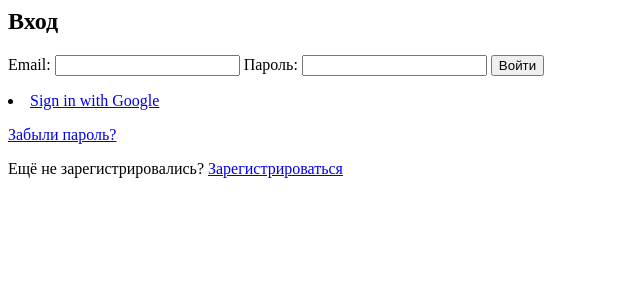
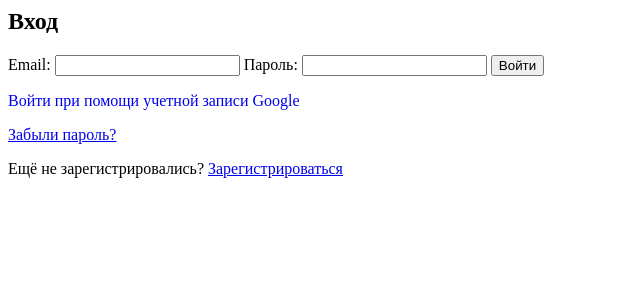
Before and after one commit to gharnyHlopec/Projects, a Django app: template web-application/templates/login-container.html in a window 1280 px wide. Shown: the top 300 px of the page, without its empty margins (0-640 px from the left). Run offline with Django 3.2, Linux system fonts and the light colour scheme; the template is opened without the code that fills it, so the values that code supplies are empty.

Commit message:
small fixes

```diff
--- a/web-application/templates/login-container.html
+++ b/web-application/templates/login-container.html
@@ -1,5 +1,15 @@
 <head>
   <meta name="google-signin-client_id" content="475540162676-d5369k78mif1ha93jcn7ngq9k84t93f9.apps.googleusercontent.com">
+  <style>
+    .google-auth{
+      text-decoration: none;
+      display: block;
+      margin-top: 10px;
+    }
+    .google-auth:hover{
+      text-decoration: underline;
+    }
+  </style>
 </head>
 <div class="form-container">
     <h2>Вход</h2>
@@ -22,42 +32,11 @@
       </div>
     {% endif %}
 
-    <div style="margin-top:10px"
-         class="g-signin2"
-         data-width="250"
-         data-height="50"
-         data-longtitle="true"
-         data-content="signin"
-         data-ux_mode="popup"
-         data-login_uri="http://localhost:8000/auth-receiver"
-         data-itp_support="true">
-    </div>
-    <script>
-      function onSuccess(googleUser) {
-        console.log('Logged in as: ' + googleUser.getBasicProfile().getName());
-      }
-      function onFailure(error) {
-        console.log(error);
-      }
-      function renderButton() {
-        gapi.signin2.render('my-signin2', {
-          'scope': 'profile email',
-          'width': 240,
-          'height': 50,
-          'longtitle': true,
-          'theme': 'dark',
-          'onsuccess': onSuccess,
-          'onfailure': onFailure
-        });
-      }
-    </script>
 
-    <!-- <script src="https://apis.google.com/js/platform.js?onload=renderButton" async defer></script> -->
-    <li class="google">
-      <a href="{% url "social:begin" "google-oauth2" %}">
-        Sign in with Google
-      </a>
-    </li>
+    <a class="google-auth" href="{% url "social:begin" "google-oauth2" %}">
+      Войти при помощи учетной записи Google
+    </a>
+
     <p><a class="form-ref" href="{% url 'password_reset' %}">Забыли пароль?</a></p>
     <p>Ещё не зарегистрировались? <a class="form-ref" href="{% url 'register' %}">Зарегистрироваться</a></p>
 </div>
```
Also changed, not shown: web-application/templates/catalog.html (+16 -2 lines), web-application/templates/catalog_grid_product_innerHTML.html (+6 -2 lines).
